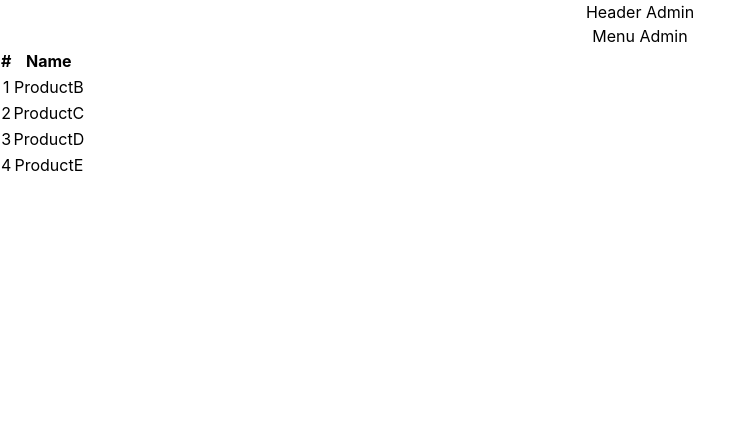
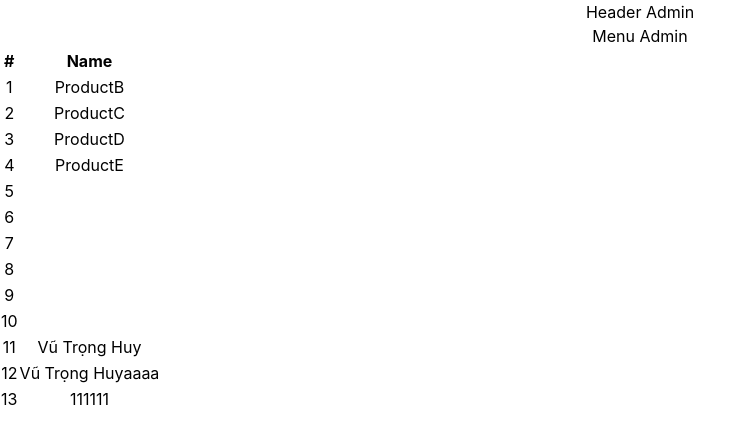
Before and after one commit to Huyvtph13755/TypeScript, a React (Vite) app in the folder my-app/: page /admin/product in a window 1280 px wide. Shown: the top 444 px of the page, without its empty margins (0-755 px from the left). Built offline with nearby package versions, Linux system fonts and the light colour scheme; data requests are answered from the project's data file.

Commit message:
add product

```diff
--- a/my-app/db.json
+++ b/my-app/db.json
@@ -19,6 +19,39 @@
       "id": 5,
       "name": "ProductE",
       "price": "20"
+    },
+    {
+      "id": 6
+    },
+    {
+      "id": 7
+    },
+    {
+      "id": 8
+    },
+    {
+      "id": 9
+    },
+    {
+      "id": 10
+    },
+    {
+      "id": 11
+    },
+    {
+      "name": "Vũ Trọng Huy",
+      "price": "111111111111111111111",
+      "id": 12
+    },
+    {
+      "name": "Vũ Trọng Huyaaaa",
+      "price": "1111111111",
+      "id": 13
+    },
+    {
+      "name": "111111",
+      "price": "11111111111",
+      "id": 14
     }
   ]
 }
--- a/my-app/package.json
+++ b/my-app/package.json
@@ -11,7 +11,9 @@
     "axios": "^0.26.1",
     "react": "^17.0.2",
     "react-dom": "^17.0.2",
-    "react-router-dom": "^6.2.2"
+    "react-hook-form": "^7.28.0",
+    "react-router-dom": "^6.2.2",
+    "uuid": "^8.3.2"
   },
   "devDependencies": {
     "@types/react": "^17.0.33",
--- a/my-app/src/App.tsx
+++ b/my-app/src/App.tsx
@@ -3,7 +3,7 @@ import { useEffect, useState } from 'react'
 import './App.css'
 import ShowInfo from './components/ShowInfo'
 import type { ProductType } from './types/product';
-import { list, remove } from './api/product';
+import { add, list, remove } from './api/product';
 import { NavLink, Routes, Route, Navigate} from 'react-router-dom'
 import WebsiteLayout from './Pages/layouts/WebsiteLayout';
 import Home from './Pages/Home';
@@ -11,6 +11,7 @@ import Product from './Pages/Product';
 import DashBoard from './Pages/DashBoard';
 import ManagerProduct from './Pages/ManagerProduct';
 import AdminLayout from './Pages/layouts/AdminLayout';
+import AddProduct from './Pages/AddProduct';
 function App() {
   const [products, setProducts] = useState<ProductType[]>([]);
   // const [count, setCount] = useState<number>(0);
@@ -32,32 +33,12 @@ function App() {
     data && setProducts(products.filter(item => item.id !== data.id));
     document.location.href = "/";
   }
+  const onHandleAdd = async (product: ProductType) => {
+    const {data} = await add(product);
+    setProducts([...products, data])
+  }
   return (
     <div className="App">
-      {/* <table className='table container-xl table-striped'>
-        <thead>
-          <th>STT</th>
-          <th>Name</th>
-          <th></th>
-        </thead>
-        <tbody>
-          {products.map((item, index) => {
-            return <tr>
-                    <td>{index + 1}</td>
-                    <td>{item.name}</td>
-                    <td>
-                      <button className='btn btn-sm btn-danger' onClick={() => removeItem(item.id)}>Remove</button>
-                    </td>
-                  </tr>
-          })}
-
-        </tbody>
-      </table> */}
-      {/* <ul>
-        <li><NavLink to="/">Home</NavLink></li>
-        <li><NavLink to="/product">Product</NavLink></li>
-        <li><NavLink to="/admin">Admin DashBoard</NavLink></li>
-      </ul> */}
       <Routes>
           <Route path="/" element={<WebsiteLayout/>}>
               <Route index element={<Home/>}/>
@@ -67,6 +48,7 @@ function App() {
               <Route index element={<Navigate to="dashboard"/>}/>
               <Route path='dashboard' element={<DashBoard/>}/>
               <Route path="product" element={<ManagerProduct data={products}/>} />
+              <Route path="/admin/product/add" element={<AddProduct onAdd={onHandleAdd}/>} />
           </Route>
       </Routes>
     </div>
--- /dev/null
+++ b/my-app/src/Pages/AddProduct.tsx
@@ -0,0 +1,34 @@
+import React from 'react'
+import { useForm, SubmitHandler } from "react-hook-form";
+import { ProductType } from '../types/product';
+import { useNavigate } from 'react-router-dom';
+type FormValue = {
+    name: string,
+    price: number
+}
+type ProductAddProps = {
+    onAdd: (product: ProductType) => void
+}
+const AddProduct = (props: ProductAddProps) => {
+    const { register, handleSubmit, formState: { errors } } = useForm<FormValue>()
+    const navigate = useNavigate();
+    const onSubmit: SubmitHandler<FormValue> = (data) => {
+        props.onAdd(data);
+        navigate('/admin/product')
+    }
+    return (
+        <div>
+            <form onSubmit={handleSubmit(onSubmit)}>
+                <input className='border border-2' type="text" {...register('name', { required: true, minLength: 5 })} />
+                {errors.name && errors.name.type === "required" && <span>Required</span>}
+                {errors.name && errors.name.type === "minLength" && <span>Min length</span>}
+                <br />
+                <input className='border border-2' type="number" {...register('price')} />
+                <br />
+                <button>Add</button>
+            </form>
+        </div>
+    )
+}
+
+export default AddProduct
--- a/my-app/src/api/product.tsx
+++ b/my-app/src/api/product.tsx
@@ -8,3 +8,7 @@ export const remove = (id: number) => {
     const url = `/products/${id}`;
     return instance.delete(url);
 }
+export const add = (product) => {
+    const url = '/products';
+    return instance.post(url, product);
+}
--- a/my-app/src/types/product.tsx
+++ b/my-app/src/types/product.tsx
@@ -1,5 +1,5 @@
 export type ProductType = {
     id: number,
     name: string,
-    age: number
+    price: string
 }
```
Also changed, not shown: 1 other file (tests, documents, lock files or other folders).
